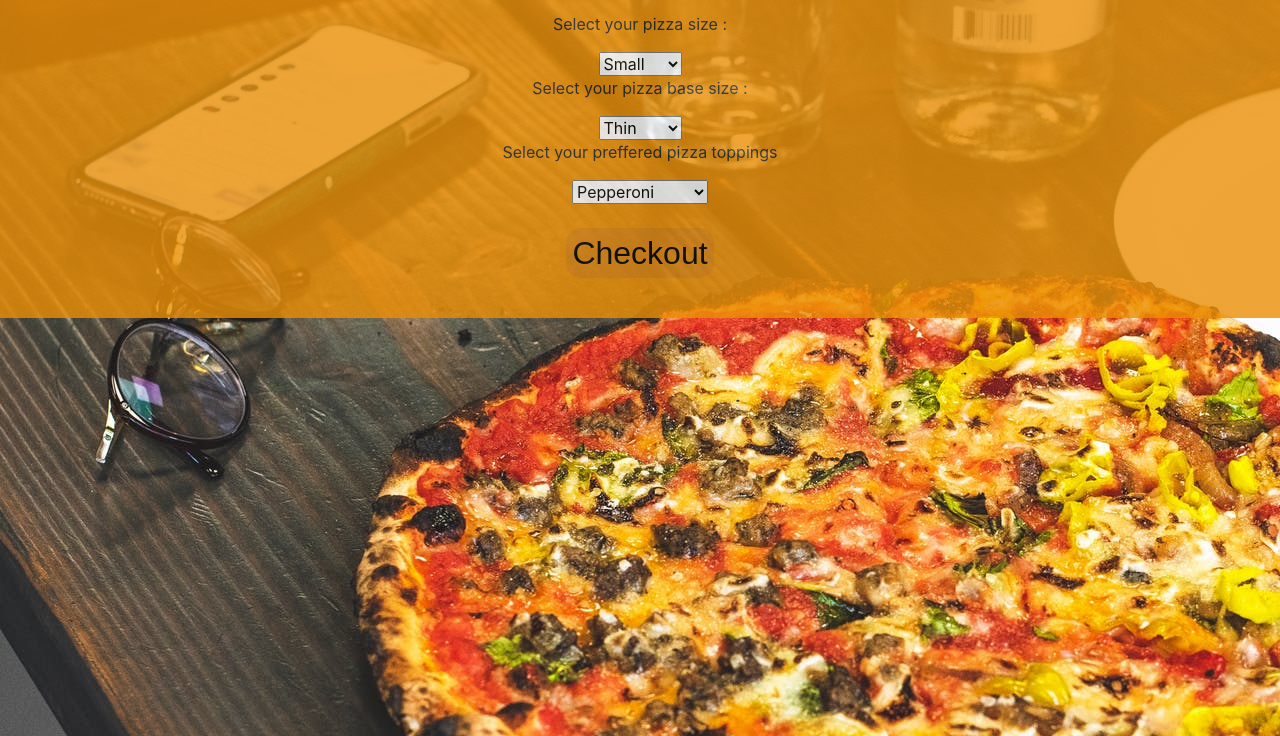
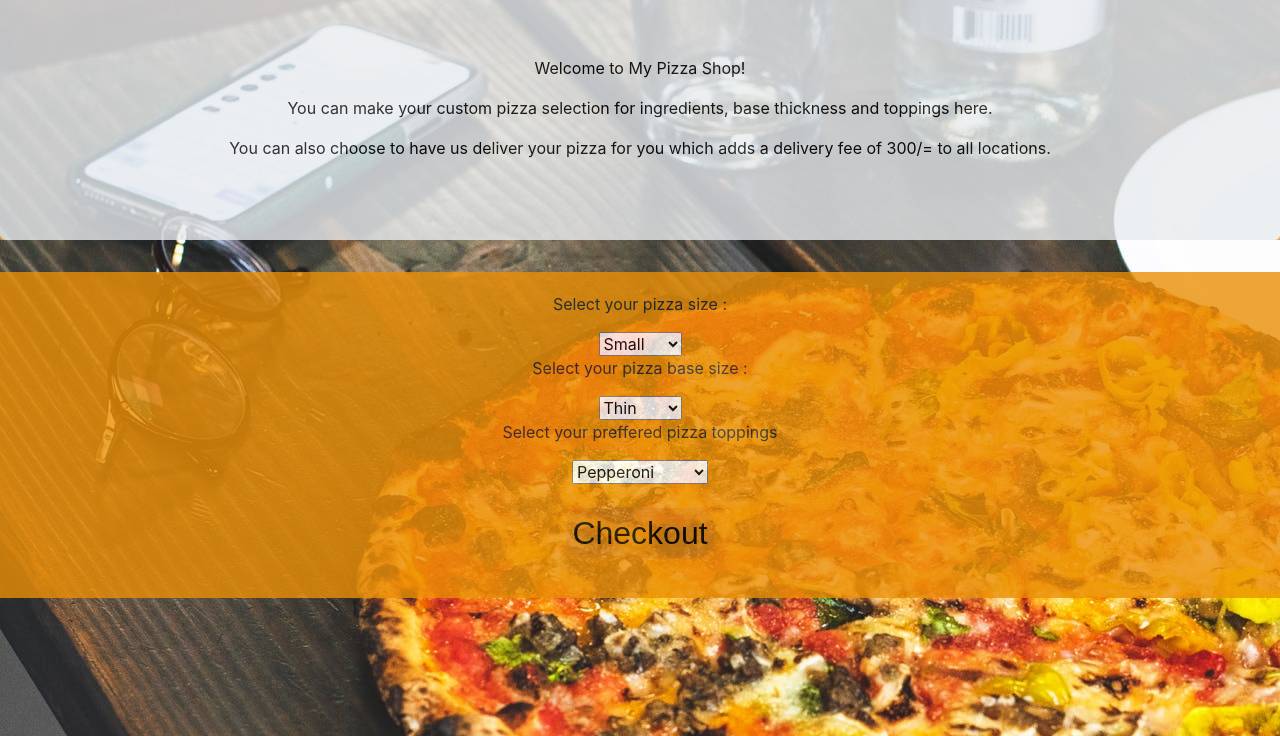
Before and after one commit to EinsteinElaim/Pizza-Shop-IP, a plain HTML site: page index.html in a window 1280 px wide. Shown: the part 64-800 px from the top of the page. Drawn offline with Linux system fonts and the light colour scheme.

Commit message:
adding welcome section

```diff
--- a/index.html
+++ b/index.html
@@ -11,6 +11,11 @@
 <body>
     <div class="header">
         <h1>My Pizza Shop</h1>
+        <div class="jumbotron">
+            <p>Welcome to My Pizza Shop!</p>
+            <p>You can make your custom pizza selection for ingredients, base thickness and toppings here.</p>
+            <p>You can also choose to have us deliver your pizza for you which adds a delivery fee of 300/= to all locations.</p>
+        </div>
     </div>
     <div class="content">
         <p>Select your pizza size :</p>
```
